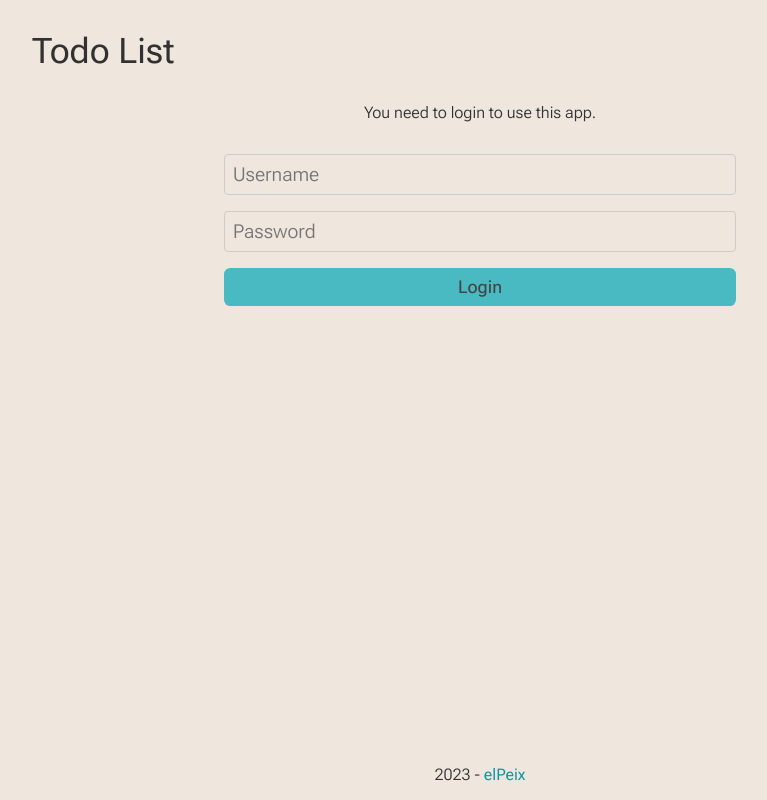
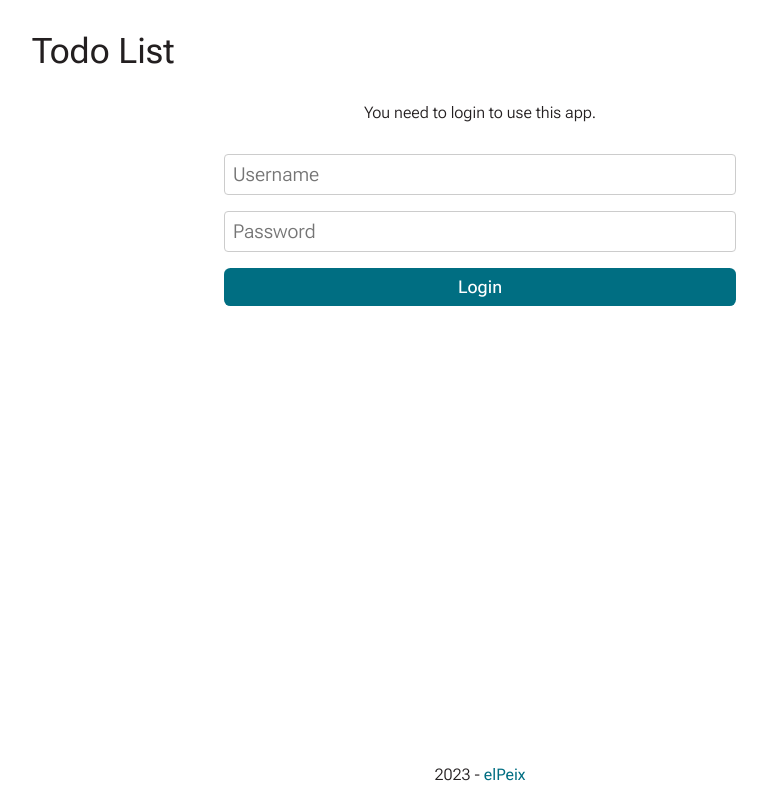
Before and after one commit to elpeix/ticket-classifier, a React (Vite) app: page / in a window 1280 px wide. Shown: the whole page, without its empty margins (160-927 px from the left). Built offline with nearby package versions, Linux system fonts and the light colour scheme.

Commit message:
Accessability view fixes

```diff
--- a/src/components/Container.jsx
+++ b/src/components/Container.jsx
@@ -31,7 +31,8 @@ export default function Container () {
       || event.ctrlKey && event.key === 'r'
       || event.metaKey && event.key === 'r'
       || event.ctrlKey && event.key === 'F5'
-      || event.metaKey && event.key === 'F5') {
+      || event.metaKey && event.key === 'F5'
+      || event.key === 'Tab') {
       return
     }
     if (event.key === 'Escape') {
@@ -45,7 +46,17 @@ export default function Container () {
         setShowHelp(false)
       }
     }
+
     if (tasks.configurationMode) {
+      return
+    }
+
+    if (event.key === 'h') {
+      setShowHelp(!showHelp)
+      return
+    }
+
+    if (showHelp) {
       return
     }
 
@@ -96,9 +107,6 @@ export default function Container () {
         tasks.filter.filterByStatus('completed')
       }
     }
-    if (event.key === 'h') {
-      setShowHelp(!showHelp)
-    }
   }
 
   return (
@@ -112,7 +120,8 @@ export default function Container () {
               <h2>{tasks.topic}</h2>
               <button
                 className={`simpleButton ${styles.configureButton}`}
-                onClick={() => tasks.setConfigurationMode(true)}>
+                onClick={() => tasks.setConfigurationMode(true)}
+                title='Configure (Alt+,)'>
                 Configure
               </button>
             </div>
@@ -120,12 +129,15 @@ export default function Container () {
             <FilterBar />
             <TaskList />
             <div className={styles.footer}>
-              <div>
+              <div className={styles.cleaner}>
                 <CleanerCompleted />
               </div>
               <div>
                 <TasksCounter />
               </div>
+              <button className={`simpleButton ${styles.helpButton}`} onClick={() => setShowHelp(!showHelp)} title="Help (h)">
+                <span className='material-icons'>?</span>
+              </button>
             </div>
           </>
         )}
--- a/src/components/FilterBar.jsx
+++ b/src/components/FilterBar.jsx
@@ -30,18 +30,21 @@ export default function FilterBar() {
         <button
           onClick={() => tasks.filter.filterByStatus('')}
           className={tasks.filter.status === '' ? styles.active : ''}
+          title="Show all tasks"
         >
           All
         </button>
         <button
           onClick={() => tasks.filter.filterByStatus('completed')}
           className={tasks.filter.status === 'completed' ? styles.active : ''}
+          title = "Show completed tasks (c)"
         >
           Completed
         </button>
         <button
           onClick={() => tasks.filter.filterByStatus('pending')}
           className={tasks.filter.status === 'pending' ? styles.active : ''}
+          title = "Show pending tasks (p)"
         >
           Pending
         </button>
@@ -69,6 +72,7 @@ export default function FilterBar() {
           onFocus={handleFocus}
           onBlur={handleBlur}
           onKeyUp={handleKeyUp}
+          title="Search (f)"
         />
       </div>
     </div>
--- a/src/components/Task.jsx
+++ b/src/components/Task.jsx
@@ -96,6 +96,7 @@ export default function Task({ task, tags }) {
             checked={task.completed}
             className={styles.checkbox}
             onClick={() => tasks.toggleTask(task.id)}
+            title='Mark as completed (Enter)'
             readOnly
           />
         </div>
@@ -120,7 +121,10 @@ export default function Task({ task, tags }) {
             onDoubleClick={() => setEditMode(true)}
           >
             <span>{task.name}</span>
-            <span className={styles.editIcon} onClick={() => setEditMode(true)}></span>
+            <span
+              className={styles.editIcon}
+              onClick={() => setEditMode(true)}
+              title="Edit (Space)" />
           </div>
         )}
         {editMode && (
@@ -139,7 +143,8 @@ export default function Task({ task, tags }) {
       </div>
       <button
         className='remove'
-        onClick={() => tasks.removeTask(task.id)}>✕</button>
+        onClick={() => tasks.removeTask(task.id)}
+        title="Delete (del)">✕</button>
     </li>
   )
 }
--- a/src/components/TaskInput.jsx
+++ b/src/components/TaskInput.jsx
@@ -72,7 +72,8 @@ export default function TaskInput() {
         />
         <button
           className={styles.button}
-          onClick={handleClick}>
+          onClick={handleClick}
+          title="Add (a)">
             Add
         </button>
       </div>
--- a/src/styles/Container.module.css
+++ b/src/styles/Container.module.css
@@ -52,7 +52,18 @@
   align-items: center;
   justify-content: space-between;
   width: 100%;
-  padding: 1rem;
+  padding: 1rem 0;
+  gap: 2rem;
+}
+
+.footer .cleaner {
+  flex-grow: 1;
+}
+
+.footer .helpButton {
+  width: 2.5rem;
+  height: 2.5rem;
+  border-radius: 50%;
 }
 
 @media (max-width: 768px) {
--- a/src/styles/FilterBar.module.css
+++ b/src/styles/FilterBar.module.css
@@ -26,7 +26,7 @@
 .filterByStatus > button:focus,
 .filterByStatus > button.active {
   background-color: var(--color-primary-hover);
-  color: var(--submit-button-color-invert);
+  color: var(--color-primary-invert);
 }
 
 .filterByStatus > button:first-child {
--- a/src/styles/Help.module.css
+++ b/src/styles/Help.module.css
@@ -1,5 +1,5 @@
 .help {
-  position: absolute;
+  position: fixed;
   top: 0;
   left: 0;
   width: 100%;
--- a/src/styles/TasksCounter.module.css
+++ b/src/styles/TasksCounter.module.css
@@ -5,7 +5,7 @@
   width: 100%;
   height: 100%;
   gap: 1rem;
-  padding: 1rem;
+  padding: 1rem 0;
   cursor: default;
 }
 
--- a/src/styles/index.css
+++ b/src/styles/index.css
@@ -44,7 +44,7 @@
   --color-success: #24aa7d;
   --color-error: #bb4430;
   --color-disabled: #868686;
-  --color-grey: #868686;
+  --color-grey: #a4a4a4;
 
 
   color: var(--text-color);
@@ -288,13 +288,13 @@ ul {
 
 @media (prefers-color-scheme: light) {
   :root {
-    --background-color: #EFE6DD;
-    --text-color: #313131;
+    --background-color: #ffffff;
+    --text-color: #231F20;
 
-    --color-primary: rgb(73, 186, 194);
-    --color-primary-hover: rgb(41, 165, 173);
-    --color-primary-active: #0e96a0;
-    --color-primary-invert: #444444;
+    --color-primary: rgb(0, 110, 130);
+    --color-primary-hover: rgb(0, 110, 130);
+    --color-primary-active: rgb(0, 110, 130);
+    --color-primary-invert: #ffffff;
     --color-primary-opacity: rgba(126, 189, 194, 0.1);
 
     --color-secondary: #bb4430;
@@ -308,8 +308,12 @@ ul {
     --color-tertiary-invert: #444444;
     --color-tertiary-opacity: rgba(238, 184, 20, 0.1);
 
+    --color-success: #24aa7d;
     --color-error: #bb4430;
     --color-disabled: #868686;
+    --color-grey: #333333;
+
+
   }
   .simpleButton {
     color: var(--color-primary-active);
```
